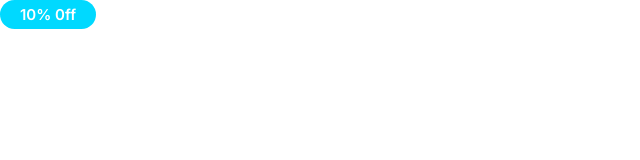
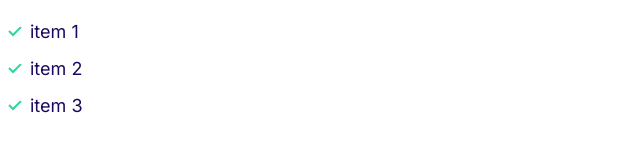
Before and after one commit to Ahmed1XL/Ahmed, a plain HTML site: page index.html in a window 1280 px wide. Shown: the whole page, without its empty margins (0-640 px from the left). Drawn offline with Linux system fonts and the light colour scheme.

Commit message:
vertical and horizontal lists

```diff
--- a/CSS/styles.css
+++ b/CSS/styles.css
@@ -131,3 +131,36 @@ a{
     font-size: 1.2rem;
   }
 }
+
+/* LISTS */
+
+.list{
+  list-style: none;
+  padding-left: 0;
+  color: var(--color-headings);
+}
+
+.list--inline .list__item{
+  display: inline-block;
+  margin-right: 2rem;
+}
+
+.list--bold{
+  font-weight: bold;
+}
+
+.list--tick{
+  list-style-image: url(../Images/tick.svg);
+  padding-left: 3rem;
+}
+
+.list--tick .list__item{
+  padding-left: 0.5rem;
+  margin-bottom: 1rem;
+}
+
+@media screen and (min-width: 900px){
+  .list--tick .list__item{
+    padding-left: 0;
+  }
+}
--- a/index.html
+++ b/index.html
@@ -14,7 +14,11 @@
     <link rel="stylesheet" href="CSS/styles.css" />
   </head>
   <body>
-     <span class="badge badge--secondary">10% 0ff</span>
+     <ul class="list list--tick">
+      <li class="list__item">item 1</li>
+      <li class="list__item">item 2</li>
+      <li class="list__item">item 3</li>
+     </ul>
     </p>
   </body>
 </html>
```
Also changed, not shown: Components/Lists.html (added, +5 -0 lines), Images/tick.svg (added).
